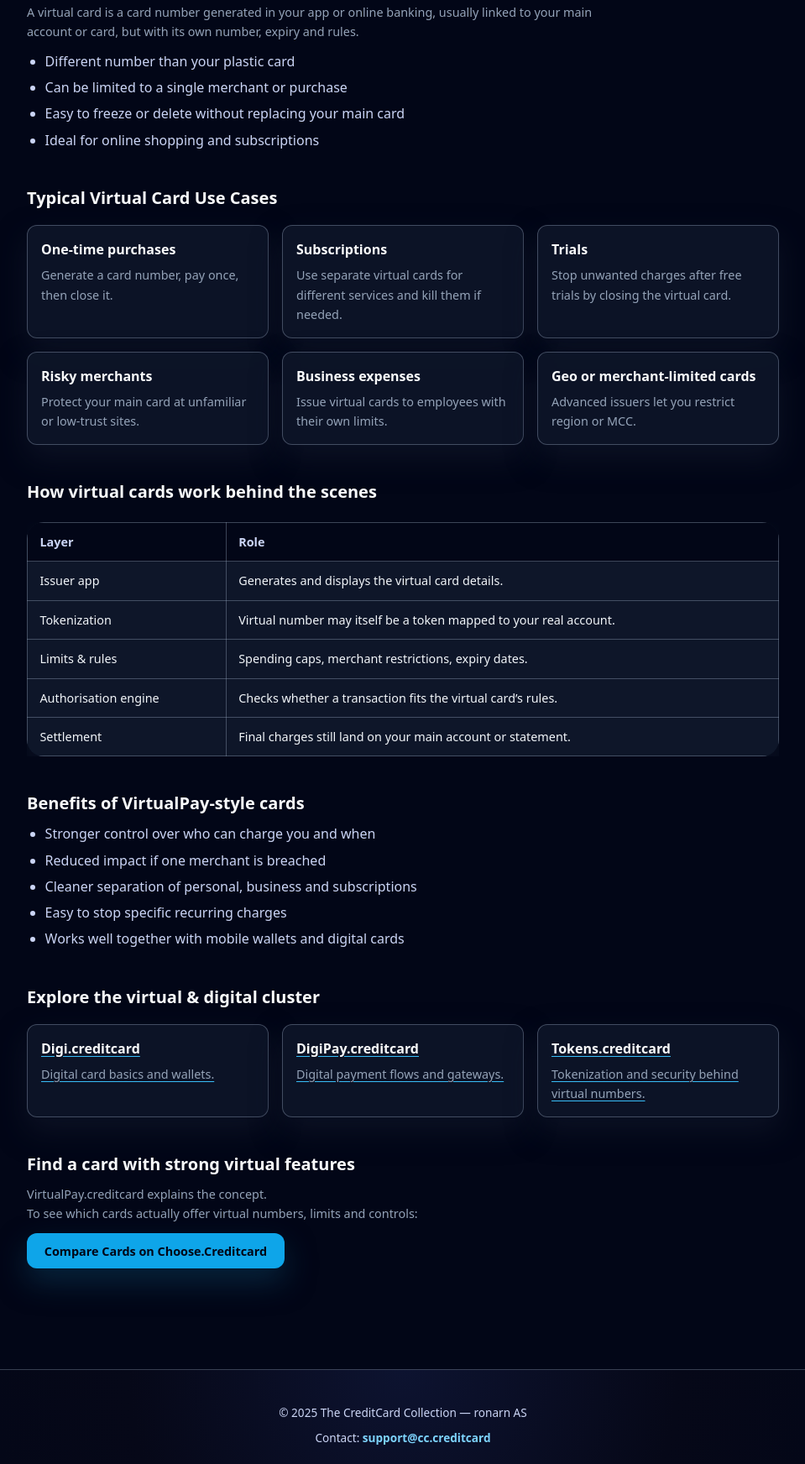
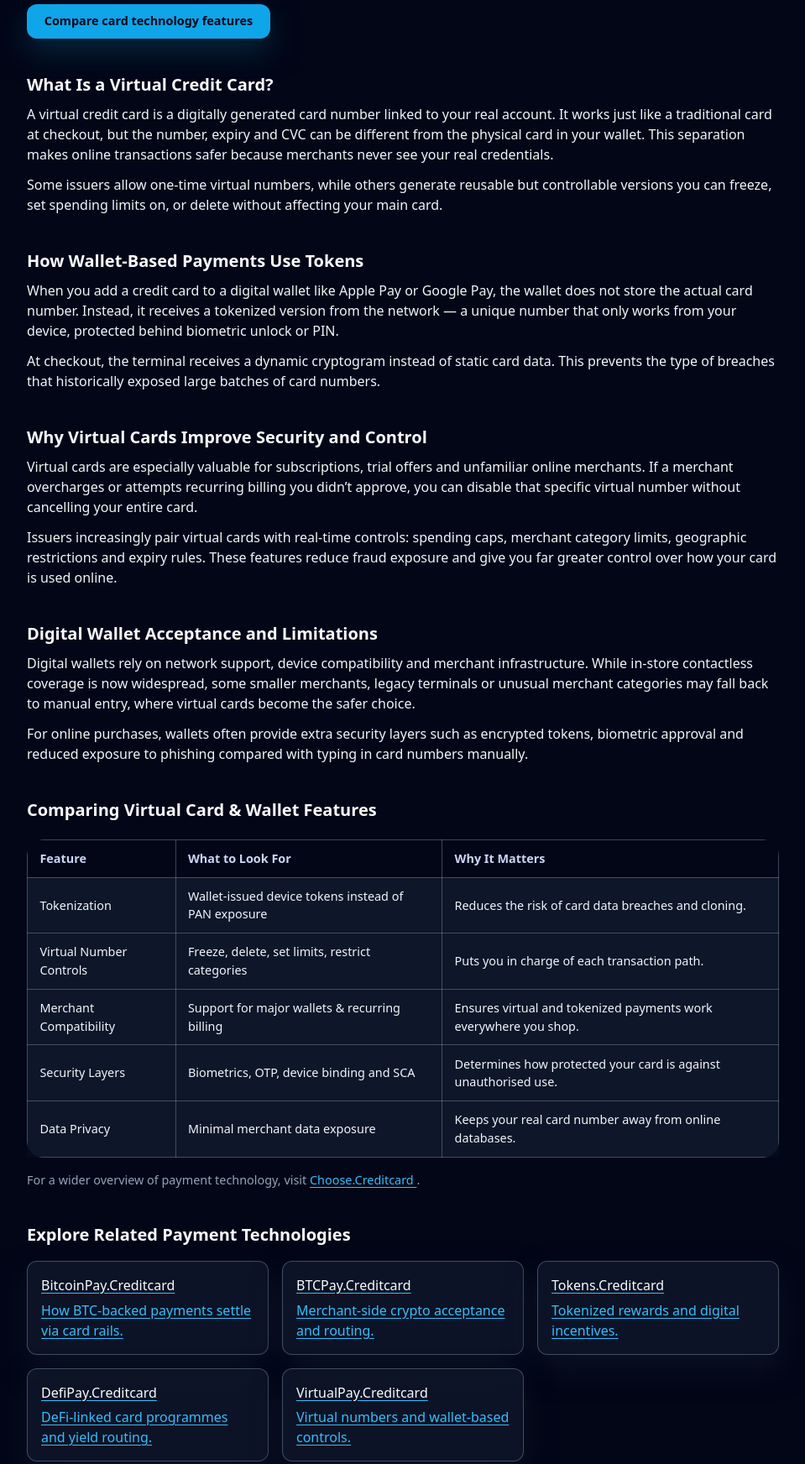
Before and after one commit to ChooseCreditCard/virtualpay.creditcard, a plain HTML site: page index.html in a window 1280 px wide. Shown: the part 382-2126 px from the top of the page at 84% size, without its empty margins (160-1119 px from the left). Drawn offline with nearby package versions, Linux system fonts and the light colour scheme.

Commit message:
Update index.html

```diff
--- a/index.html
+++ b/index.html
@@ -4,210 +4,272 @@
   <meta charset="UTF-8" />
   <meta name="viewport" content="width=device-width, initial-scale=1" />
 
-  <title>VirtualPay.Creditcard – Virtual Cards & Card-on-File Control</title>
-  <meta name="description"
-        content="VirtualPay.creditcard explains virtual cards, card-on-file, online security and how to use virtual numbers to control subscriptions and merchants." />
+  <title>VirtualPay.Creditcard – Virtual Cards & Wallet-Based Payments Explained</title>
+  <meta name="description" content="Understand how virtual credit cards work, how they protect your real card number, and how wallet-based payments route, tokenise and authenticate transactions." />
   <meta name="robots" content="index,follow" />
   <link rel="canonical" href="https://virtualpay.creditcard/" />
 
   <!-- Open Graph -->
-  <meta property="og:title" content="VirtualPay.Creditcard – Virtual Cards & Online Security" />
-  <meta property="og:description"
-        content="Learn how virtual card numbers work, why they are safer online, and how to use them for subscriptions and one-time payments." />
+  <meta property="og:title" content="VirtualPay.Creditcard – Virtual Cards & Wallet Payments Explained" />
+  <meta property="og:description" content="Learn how virtual cards, tokens and digital wallets secure your payments online and in-app." />
   <meta property="og:type" content="website" />
   <meta property="og:url" content="https://virtualpay.creditcard/" />
-  <meta property="og:image" content="https://virtualpay.creditcard/preview.png" />
+  <meta property="og:image" content="https://choose.creditcard/preview.png?utm_source=virtualpay.creditcard&utm_medium=referral&utm_campaign=og_image" />
 
-  <!-- Styles -->
-  <link rel="stylesheet" href="/styles.css" />
+  <!-- Twitter -->
+  <meta name="twitter:card" content="summary_large_image" />
+  <meta name="twitter:title" content="VirtualPay.Creditcard – Virtual Cards & Wallet Payments Explained" />
+  <meta name="twitter:description" content="Independent explanation of virtual card numbers, device tokens and secure digital payments." />
+  <meta name="twitter:image" content="https://choose.creditcard/preview.png?utm_source=virtualpay.creditcard&utm_medium=referral&utm_campaign=twitter_image" />
 
   <!-- GA4 -->
   <script async src="https://www.googletagmanager.com/gtag/js?id=G-64FE63JQ3H"></script>
   <script>
     window.dataLayer = window.dataLayer || [];
-    function gtag(){ dataLayer.push(arguments); }
+    function gtag(){dataLayer.push(arguments);}
     gtag('js', new Date());
-    gtag('config','G-64FE63JQ3H');
+    gtag('config', 'G-64FE63JQ3H');
   </script>
+
+  <!-- Tailwind -->
+  <script src="https://cdn.tailwindcss.com"></script>
+
+  <!-- Shared CSS -->
+  <link rel="stylesheet" href="./styles.css" />
 </head>
 
 <body class="bg-slate-950 text-slate-100">
 
-  <!-- HEADER – aligned with the rest of your minisites -->
   <header class="site-header">
     <div class="nav-inner max-w-6xl">
       <div class="brand">
         <div class="cc-logo">CC</div>
         <div class="brand-text">
-          <span class="brand-title">VirtualPay.creditcard</span>
-          <span class="brand-subtitle">Virtual cards · Online safety · Controls</span>
+          <div class="brand-title">VirtualPay.Creditcard</div>
+          <div class="brand-subtitle">Virtual Cards & Wallet-Based Payments</div>
         </div>
       </div>
+
       <nav class="nav-links">
-        <a href="https://fin.creditcard/?utm_source=virtualpay.creditcard&utm_medium=nav&utm_campaign=collection">
-          Collection
-        </a>
-        <a href="https://tech.creditcard/?utm_source=virtualpay.creditcard&utm_medium=nav&utm_campaign=tech">
-          Tech
-        </a>
-        <a href="https://choose.creditcard/?utm_source=virtualpay.creditcard&utm_medium=nav&utm_campaign=choose">
-          Choose
-        </a>
+        <a href="#overview">Overview</a>
+        <a href="#mechanics">How It Works</a>
+        <a href="#compare">Compare</a>
       </nav>
     </div>
   </header>
 
   <main class="cc-page">
-    <p class="cc-breadcrumb">VirtualPay.creditcard · Virtual · Controls · Choose</p>
+
+    <div class="cc-breadcrumb">
+      <a href="https://choose.creditcard/?utm_source=virtualpay.creditcard&utm_medium=referral&utm_campaign=breadcrumb">
+        Home
+      </a>
+      &nbsp;›&nbsp;
+      VirtualPay.Creditcard
+    </div>
 
     <!-- HERO -->
     <section class="hero">
-      <h1>Virtual Cards &amp; Online Safety</h1>
+      <div class="hero-content">
+        <h1>How Virtual Cards and Digital Wallet Payments Really Work</h1>
         <p class="hero-lead">
-        Use virtual numbers to protect your real card and control who can charge you.
+          VirtualPay.Creditcard explains how virtual card numbers, device tokens, encrypted credentials and wallet rails
+          keep your real card number hidden while enabling secure online and in-app payments.
         </p>
         <a class="cta"
-         href="https://choose.creditcard/?utm_source=virtualpay.creditcard&utm_medium=referral&utm_campaign=virtualpay_top">
-        Compare Cards with Virtual Numbers
+           href="https://choose.creditcard/?utm_source=virtualpay.creditcard&utm_medium=referral&utm_campaign=hero_cta">
+          Compare card technology features
         </a>
-    </section>
-
-    <!-- What is a virtual card -->
-    <section class="section">
-      <h2>What is a virtual credit card?</h2>
-      <p class="small">
-        A virtual card is a card number generated in your app or online banking,
-        usually linked to your main account or card, but with its own number, expiry and rules.
-      </p>
-      <ul class="list">
-        <li>Different number than your plastic card</li>
-        <li>Can be limited to a single merchant or purchase</li>
-        <li>Easy to freeze or delete without replacing your main card</li>
-        <li>Ideal for online shopping and subscriptions</li>
-      </ul>
-    </section>
-
-    <!-- Use cases -->
-    <section class="section">
-      <h2>Typical Virtual Card Use Cases</h2>
-      <div class="cluster-grid">
-        <div class="cluster-card">
-          <h3>One-time purchases</h3>
-          <p class="small">Generate a card number, pay once, then close it.</p>
-        </div>
-        <div class="cluster-card">
-          <h3>Subscriptions</h3>
-          <p class="small">Use separate virtual cards for different services and kill them if needed.</p>
-        </div>
-        <div class="cluster-card">
-          <h3>Trials</h3>
-          <p class="small">Stop unwanted charges after free trials by closing the virtual card.</p>
-        </div>
-        <div class="cluster-card">
-          <h3>Risky merchants</h3>
-          <p class="small">Protect your main card at unfamiliar or low-trust sites.</p>
-        </div>
-        <div class="cluster-card">
-          <h3>Business expenses</h3>
-          <p class="small">Issue virtual cards to employees with their own limits.</p>
-        </div>
-        <div class="cluster-card">
-          <h3>Geo or merchant-limited cards</h3>
-          <p class="small">Advanced issuers let you restrict region or MCC.</p>
-        </div>
       </div>
     </section>
 
-    <!-- How they work -->
+    <!-- SECTION 1 -->
+    <section id="overview" class="section">
+      <h2>What Is a Virtual Credit Card?</h2>
+      <p>
+        A virtual credit card is a digitally generated card number linked to your real account. It works just like a
+        traditional card at checkout, but the number, expiry and CVC can be different from the physical card in your
+        wallet. This separation makes online transactions safer because merchants never see your real credentials.
+      </p>
+      <p>
+        Some issuers allow one-time virtual numbers, while others generate reusable but controllable versions you can
+        freeze, set spending limits on, or delete without affecting your main card.
+      </p>
+    </section>
+
+    <!-- SECTION 2 -->
+    <section id="mechanics" class="section">
+      <h2>How Wallet-Based Payments Use Tokens</h2>
+      <p>
+        When you add a credit card to a digital wallet like Apple Pay or Google Pay, the wallet does not store the
+        actual card number. Instead, it receives a tokenized version from the network — a unique number that only works
+        from your device, protected behind biometric unlock or PIN.
+      </p>
+      <p>
+        At checkout, the terminal receives a dynamic cryptogram instead of static card data. This prevents the type of
+        breaches that historically exposed large batches of card numbers.
+      </p>
+    </section>
+
+    <!-- SECTION 3 -->
     <section class="section">
-      <h2>How virtual cards work behind the scenes</h2>
+      <h2>Why Virtual Cards Improve Security and Control</h2>
+      <p>
+        Virtual cards are especially valuable for subscriptions, trial offers and unfamiliar online merchants. If a
+        merchant overcharges or attempts recurring billing you didn’t approve, you can disable that specific virtual
+        number without cancelling your entire card.
+      </p>
+      <p>
+        Issuers increasingly pair virtual cards with real-time controls: spending caps, merchant category limits,
+        geographic restrictions and expiry rules. These features reduce fraud exposure and give you far greater control
+        over how your card is used online.
+      </p>
+    </section>
+
+    <!-- SECTION 4 -->
+    <section class="section">
+      <h2>Digital Wallet Acceptance and Limitations</h2>
+      <p>
+        Digital wallets rely on network support, device compatibility and merchant infrastructure. While in-store
+        contactless coverage is now widespread, some smaller merchants, legacy terminals or unusual merchant categories
+        may fall back to manual entry, where virtual cards become the safer choice.
+      </p>
+      <p>
+        For online purchases, wallets often provide extra security layers such as encrypted tokens, biometric approval
+        and reduced exposure to phishing compared with typing in card numbers manually.
+      </p>
+    </section>
+
+    <!-- TABLE -->
+    <section id="compare" class="section">
+      <h2>Comparing Virtual Card & Wallet Features</h2>
+
       <div class="table-wrap">
         <table class="table">
           <thead>
             <tr>
-            <th>Layer</th>
-            <th>Role</th>
+              <th>Feature</th>
+              <th>What to Look For</th>
+              <th>Why It Matters</th>
             </tr>
           </thead>
+
           <tbody>
             <tr>
-            <td>Issuer app</td>
-            <td>Generates and displays the virtual card details.</td>
+              <td>Tokenization</td>
+              <td>Wallet-issued device tokens instead of PAN exposure</td>
+              <td>Reduces the risk of card data breaches and cloning.</td>
             </tr>
             <tr>
-            <td>Tokenization</td>
-            <td>Virtual number may itself be a token mapped to your real account.</td>
+              <td>Virtual Number Controls</td>
+              <td>Freeze, delete, set limits, restrict categories</td>
+              <td>Puts you in charge of each transaction path.</td>
             </tr>
             <tr>
-            <td>Limits &amp; rules</td>
-            <td>Spending caps, merchant restrictions, expiry dates.</td>
+              <td>Merchant Compatibility</td>
+              <td>Support for major wallets & recurring billing</td>
+              <td>Ensures virtual and tokenized payments work everywhere you shop.</td>
             </tr>
             <tr>
-            <td>Authorisation engine</td>
-            <td>Checks whether a transaction fits the virtual card’s rules.</td>
+              <td>Security Layers</td>
+              <td>Biometrics, OTP, device binding and SCA</td>
+              <td>Determines how protected your card is against unauthorised use.</td>
             </tr>
             <tr>
-            <td>Settlement</td>
-            <td>Final charges still land on your main account or statement.</td>
+              <td>Data Privacy</td>
+              <td>Minimal merchant data exposure</td>
+              <td>Keeps your real card number away from online databases.</td>
             </tr>
           </tbody>
         </table>
       </div>
+
+      <p class="small">
+        For a wider overview of payment technology, visit
+        <a href="https://choose.creditcard/?utm_source=virtualpay.creditcard&utm_medium=referral&utm_campaign=comparison_section">
+          Choose.Creditcard
+        </a>.
+      </p>
     </section>
 
-    <!-- Benefits -->
+    <!-- CLUSTER -->
     <section class="section">
-      <h2>Benefits of VirtualPay-style cards</h2>
-      <ul class="list">
-        <li>Stronger control over who can charge you and when</li>
-        <li>Reduced impact if one merchant is breached</li>
-        <li>Cleaner separation of personal, business and subscriptions</li>
-        <li>Easy to stop specific recurring charges</li>
-        <li>Works well together with mobile wallets and digital cards</li>
-      </ul>
-    </section>
+      <h2>Explore Related Payment Technologies</h2>
 
-    <!-- Cluster links -->
-    <section class="section">
-      <h2>Explore the virtual &amp; digital cluster</h2>
       <div class="cluster-grid">
         <a class="cluster-card"
-           href="https://digi.creditcard/?utm_source=virtualpay.creditcard&utm_medium=referral&utm_campaign=digi">
-          <h3>Digi.creditcard</h3>
-          <p class="small">Digital card basics and wallets.</p>
+           href="https://bitcoinpay.creditcard/?utm_source=virtualpay.creditcard&utm_medium=referral&utm_campaign=cluster_bitcoinpay">
+          <h3>BitcoinPay.Creditcard</h3>
+          <p>How BTC-backed payments settle via card rails.</p>
         </a>
+
         <a class="cluster-card"
-           href="https://digipay.creditcard/?utm_source=virtualpay.creditcard&utm_medium=referral&utm_campaign=digipay">
-          <h3>DigiPay.creditcard</h3>
-          <p class="small">Digital payment flows and gateways.</p>
+           href="https://btcpay.creditcard/?utm_source=virtualpay.creditcard&utm_medium=referral&utm_campaign=cluster_btcpay">
+          <h3>BTCPay.Creditcard</h3>
+          <p>Merchant-side crypto acceptance and routing.</p>
         </a>
+
         <a class="cluster-card"
-           href="https://tokens.creditcard/?utm_source=virtualpay.creditcard&utm_medium=referral&utm_campaign=tokens">
-          <h3>Tokens.creditcard</h3>
-          <p class="small">Tokenization and security behind virtual numbers.</p>
+           href="https://tokens.creditcard/?utm_source=virtualpay.creditcard&utm_medium=referral&utm_campaign=cluster_tokens">
+          <h3>Tokens.Creditcard</h3>
+          <p>Tokenized rewards and digital incentives.</p>
+        </a>
+
+        <a class="cluster-card"
+           href="https://defipay.creditcard/?utm_source=virtualpay.creditcard&utm_medium=referral&utm_campaign=cluster_defipay">
+          <h3>DefiPay.Creditcard</h3>
+          <p>DeFi-linked card programmes and yield routing.</p>
+        </a>
+
+        <a class="cluster-card"
+           href="https://virtualpay.creditcard/?utm_source=virtualpay.creditcard&utm_medium=referral&utm_campaign=cluster_virtualpay">
+          <h3>VirtualPay.Creditcard</h3>
+          <p>Virtual numbers and wallet-based controls.</p>
         </a>
       </div>
     </section>
 
-    <!-- CTA bottom -->
+    <!-- COLLECTION -->
     <section class="section">
-      <h2>Find a card with strong virtual features</h2>
+      <h2>Part of The CreditCard Collection</h2>
+
       <p class="small">
-        VirtualPay.creditcard explains the concept.<br />
-        To see which cards actually offer virtual numbers, limits and controls:
+        VirtualPay.Creditcard is part of <strong>The CreditCard Collection</strong> — a network of tightly focused
+        microsites operated by ronarn AS. Each spoke covers one concept clearly, then links back to independent
+        comparison tools.
+      </p>
+
+      <p class="small">
+        This page focuses on virtual cards and wallet-based payments. It does not issue cards or provide personal
+        recommendations. It summarises how issuers, networks and wallets describe these features in documentation.
+      </p>
+
+      <!-- TECHNOLOGY HUB SNIPPET -->
+      <div class="hub-link">
+        <a href="https://choose.creditcard/technology/?utm_source=virtualpay.creditcard&utm_medium=referral&utm_campaign=minisite_to_hub"
+           class="text-sm text-slate-600 hover:text-slate-900">
+          Learn more at the Technology hub
+        </a>
+      </div>
+    </section>
+
+    <!-- BOTTOM CTA -->
+    <section class="section">
+      <h2>Ready to Compare Card Technology Features?</h2>
+      <p class="small">
+        Use VirtualPay.Creditcard to understand the fundamentals — then visit the main hub for full comparisons across
+        rewards, travel perks, fees and protections.
       </p>
       <a class="cta"
-         href="https://choose.creditcard/?utm_source=virtualpay.creditcard&utm_medium=referral&utm_campaign=virtualpay_bottom">
-        Compare Cards on Choose.Creditcard
+         href="https://choose.creditcard/?utm_source=virtualpay.creditcard&utm_medium=referral&utm_campaign=bottom_cta">
+        Go to Choose.Creditcard
       </a>
     </section>
+
   </main>
 
-  <!-- MINI FOOTER -->
   <footer class="mini-footer">
-    <p class="mini-footer-main">
-      © 2025 The CreditCard Collection — ronarn AS
-    </p>
+    <p class="mini-footer-main">© 2025 The CreditCard Collection — ronarn AS</p>
     <p class="mini-footer-contact">
       Contact: <a href="mailto:support@cc.creditcard">support@cc.creditcard</a>
     </p>
```
Lines whose indentation alone changed are shown as unchanged.
